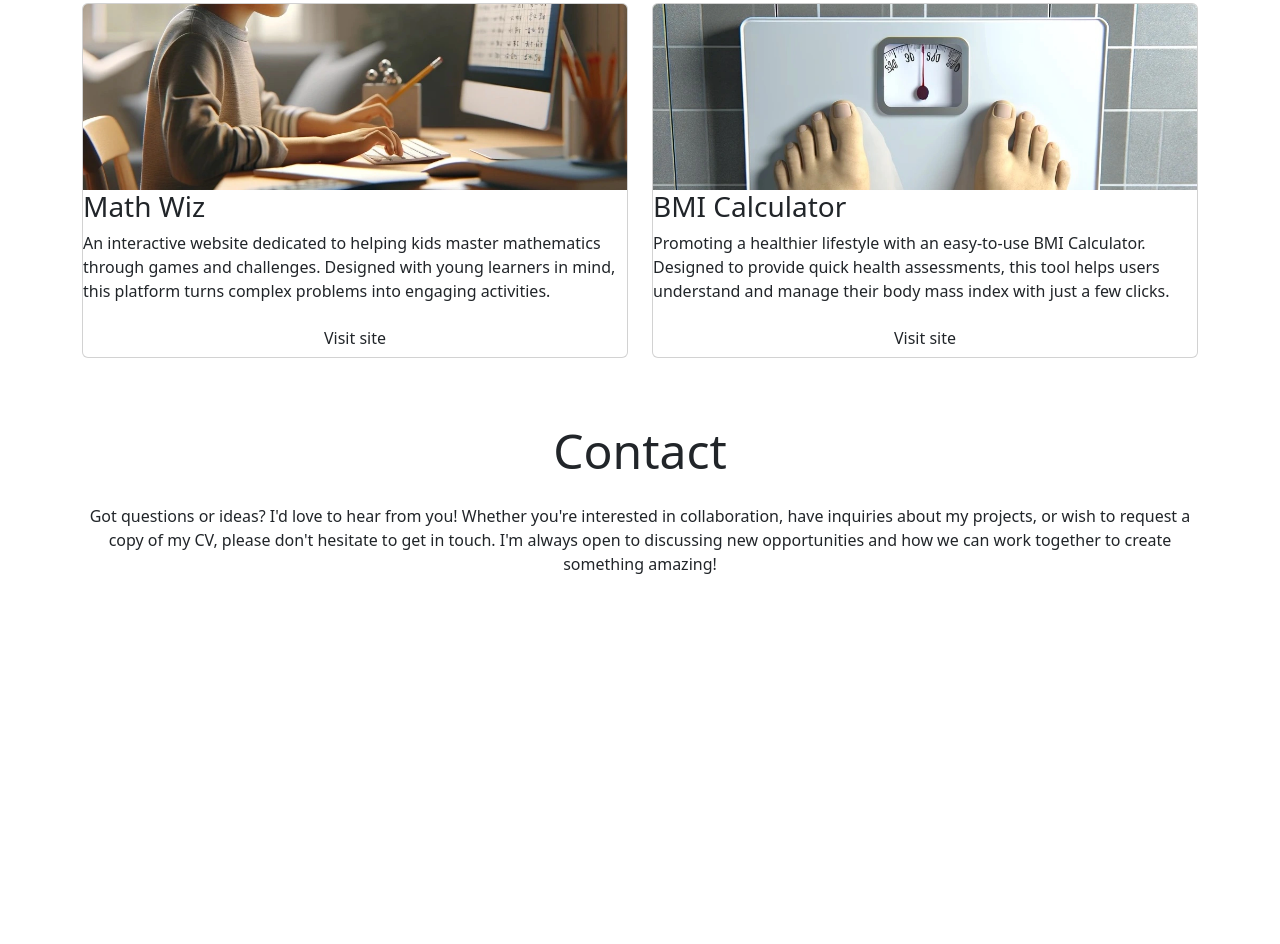
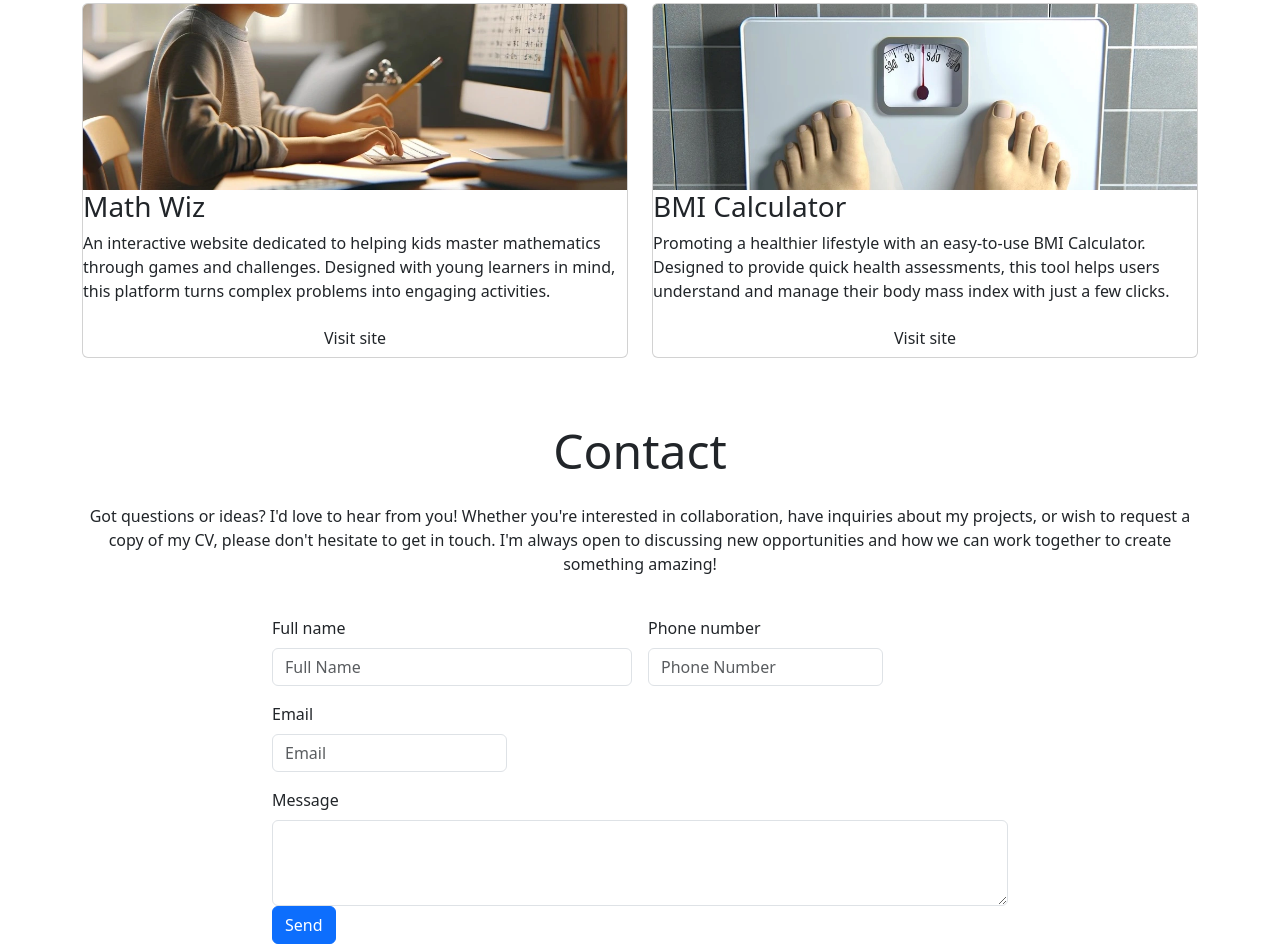
Before and after one commit to Mi-Py-1/Portfolio-for-mei-wong, a plain HTML site: page index.html in a window 1280 px wide. Shown: the part 1365-2309 px from the top of the page. Before the commit the page ends 1981 px from the top, so only its background shows below. Drawn offline with nearby package versions, Linux system fonts and the light colour scheme.

Commit message:
Added form

```diff
--- a/index.html
+++ b/index.html
@@ -155,7 +155,31 @@
         <h2 class="display-5">Contact</h2>
         <p class="mt-4">Got questions or ideas? I'd love to hear from you! Whether you're interested in collaboration, have inquiries about my projects, or wish to request a copy of my CV, please don't hesitate to get in touch. I'm always open to discussing new opportunities and how we can work together to create something amazing!</p>
       </div>
-      <div class="col-12 col-md-10 col-lg-8"></div>
+      <div class="col-12 col-md-10 col-lg-8">
+        <!-- Add your form here -->
+
+        <form class="row g-3">
+            <div class="col-md-6 lg-4">
+              <label for="full-name" class="form-label">Full name</label>
+              <input type="text" class="form-control" id="full-name" placeholder="Full Name">
+            </div>
+            <div class="col-lg-4">
+              <label for="phonenumber" class="form-label">Phone number</label>
+              <input type="number" class="form-control" id="phonenumber" placeholder="Phone Number">
+            </div>
+            <div class="col-lg-4">
+              <label for="email" class="form-label">Email</label>
+              <input type="email" class="form-control" id="email" placeholder="Email">
+            </div>
+            <div class="col-12">
+              <label for="message" class="form-label">Message</label>
+              <textarea class="form-control" id="message" rows="3"> </textarea>
+          <div class="col-12">
+            <button type="submit" class="btn btn-primary">Send</button>
+          </div>
+        </form>
+
+      </div>
     </div>
   </footer>
 
```
